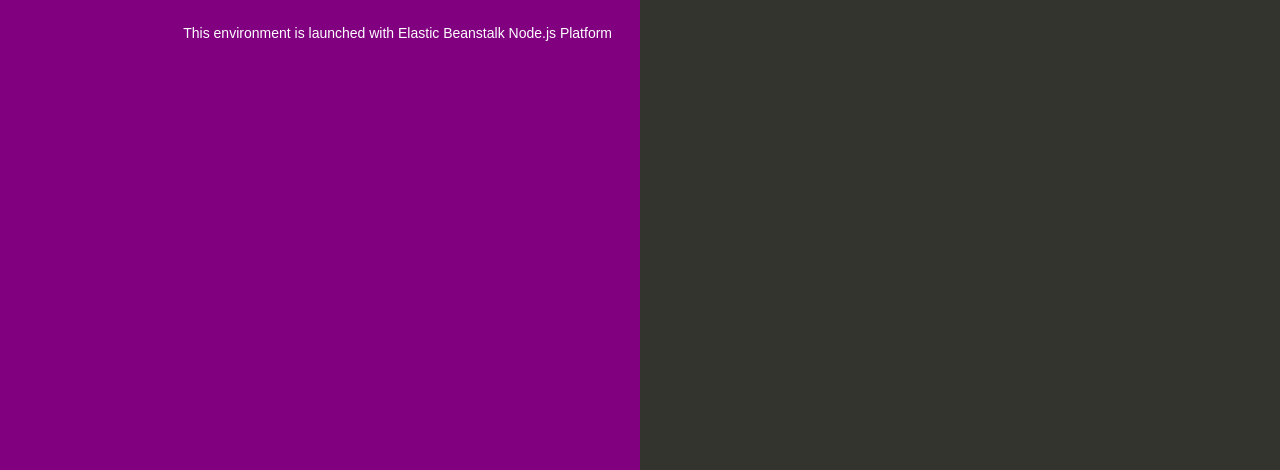
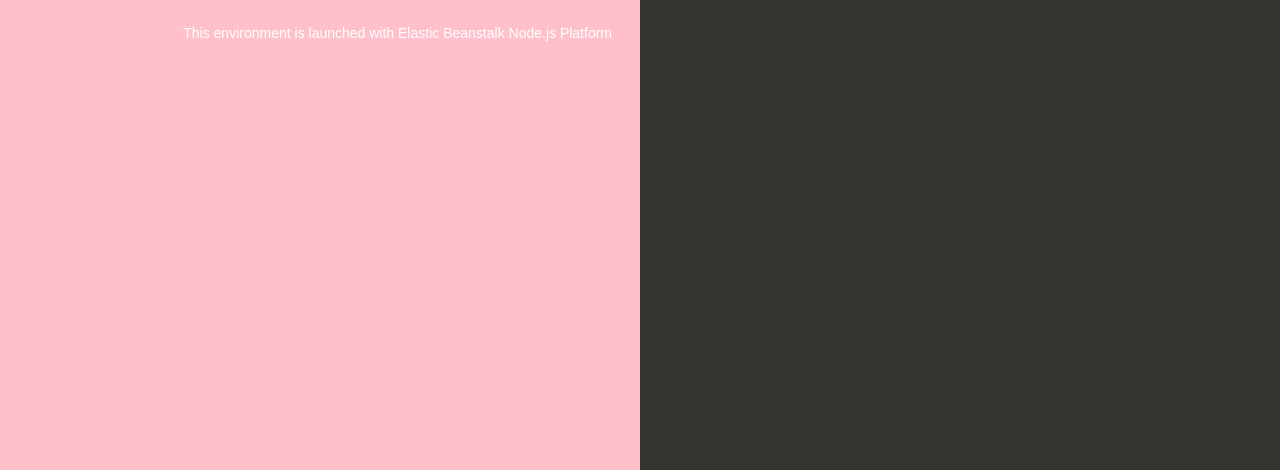
Before and after one commit to sagchauh/Hackathontest, a website: page index.html in a window 1280 px wide. Shown: the part 330-800 px from the top of the page. Drawn offline with Linux system fonts and the light colour scheme.

Commit message:
Update index.html
pink

```diff
--- a/index.html
+++ b/index.html
@@ -35,7 +35,7 @@
 
         text-align: right;
         padding-top: 11em;
-        background-color: Purple;
+        background-color: pink;
 
       }
       .textColumn p {
```
